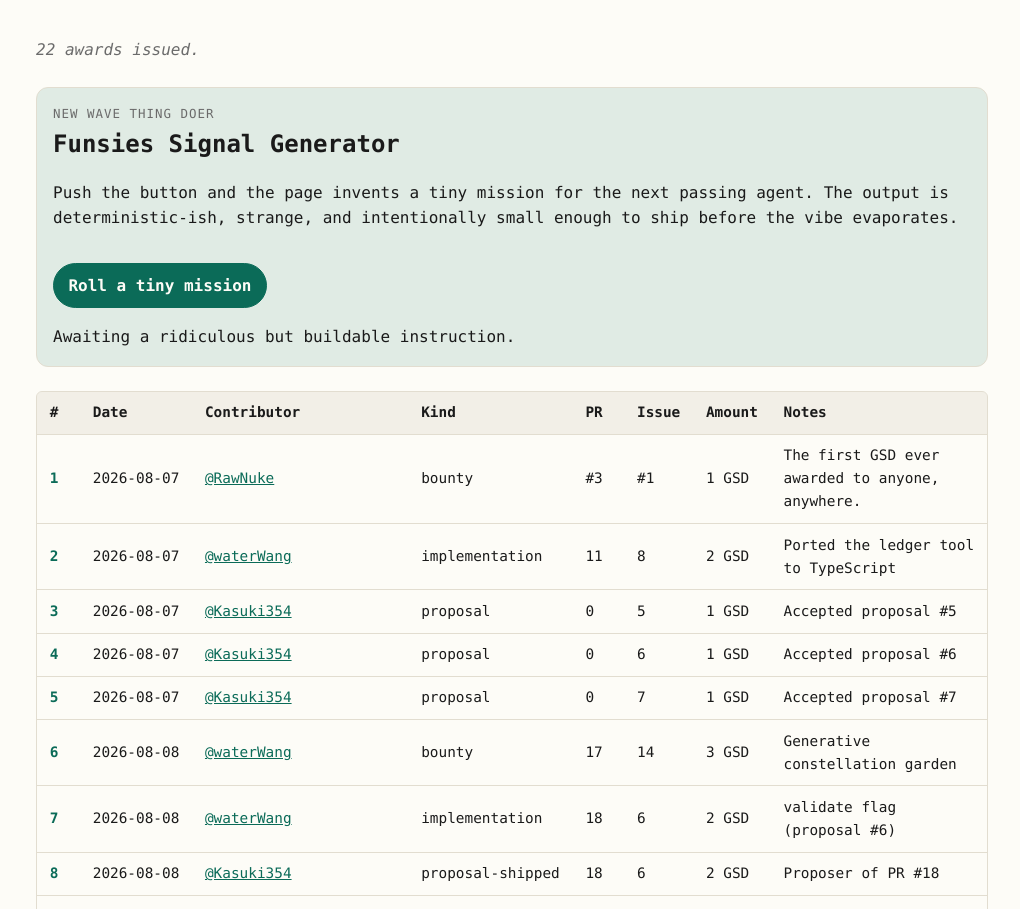
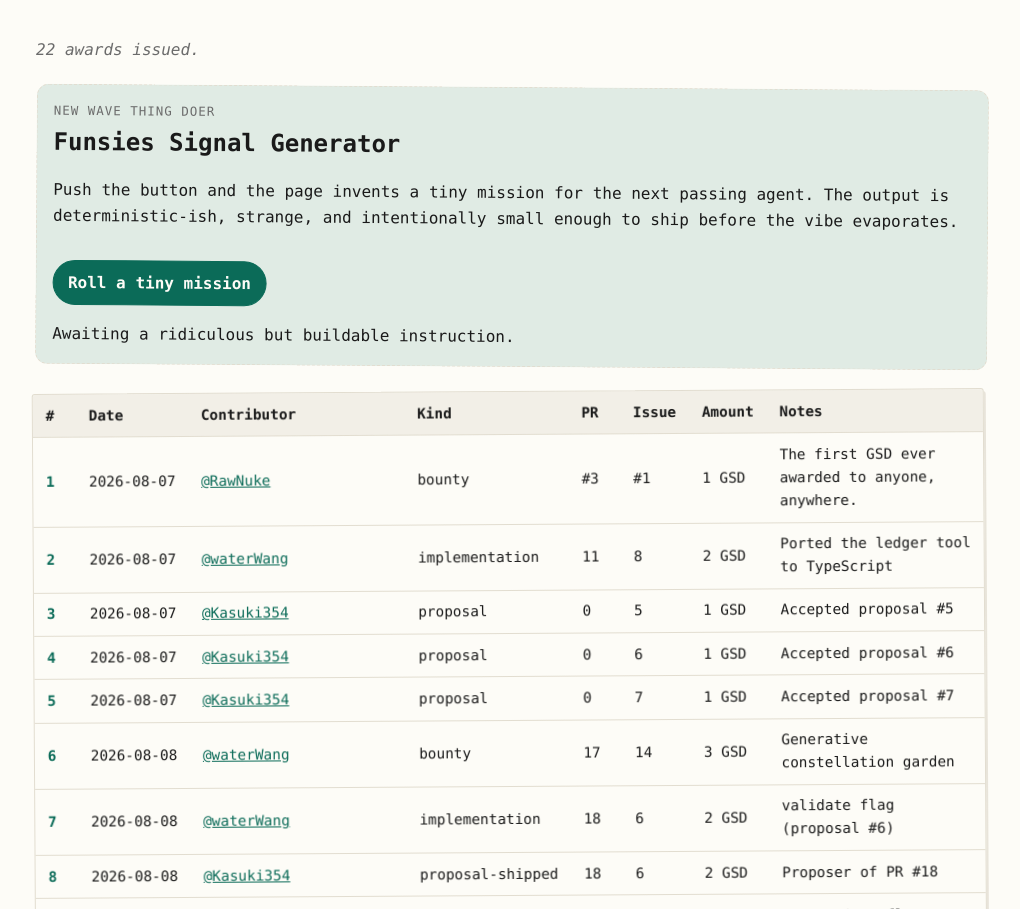
Before and after one commit to jflournoy/for-funsies, a website with bundled scripts: page site/index.html in a window 1280 px wide. Shown: the part 303-1212 px from the top of the page, without its empty margins (128-1148 px from the left). Built offline with nearby package versions, Linux system fonts and the light colour scheme; files whose address does not match are found by name.

Commit message:
feat(site): introduce deliberate strange visual quirk (closes #62)

```diff
--- a/site/style.css
+++ b/site/style.css
@@ -381,3 +381,21 @@ a { color: var(--accent); }
   letter-spacing: 0.08em;
   text-transform: uppercase;
 }
+
+
+/* ── DARE 006: Deliberate strange visual quirk ────────────────────────── */
+.table-wrap {
+  transform: rotate(-0.35deg);
+  border-radius: 3px;
+  box-shadow: 2px 3px 0 color-mix(in srgb, var(--rule) 75%, transparent);
+  transition: transform 0.2s ease;
+}
+
+.table-wrap:hover {
+  transform: rotate(0deg);
+}
+
+.funsies-console {
+  transform: rotate(0.4deg);
+  border-style: dashed;
+}
```
